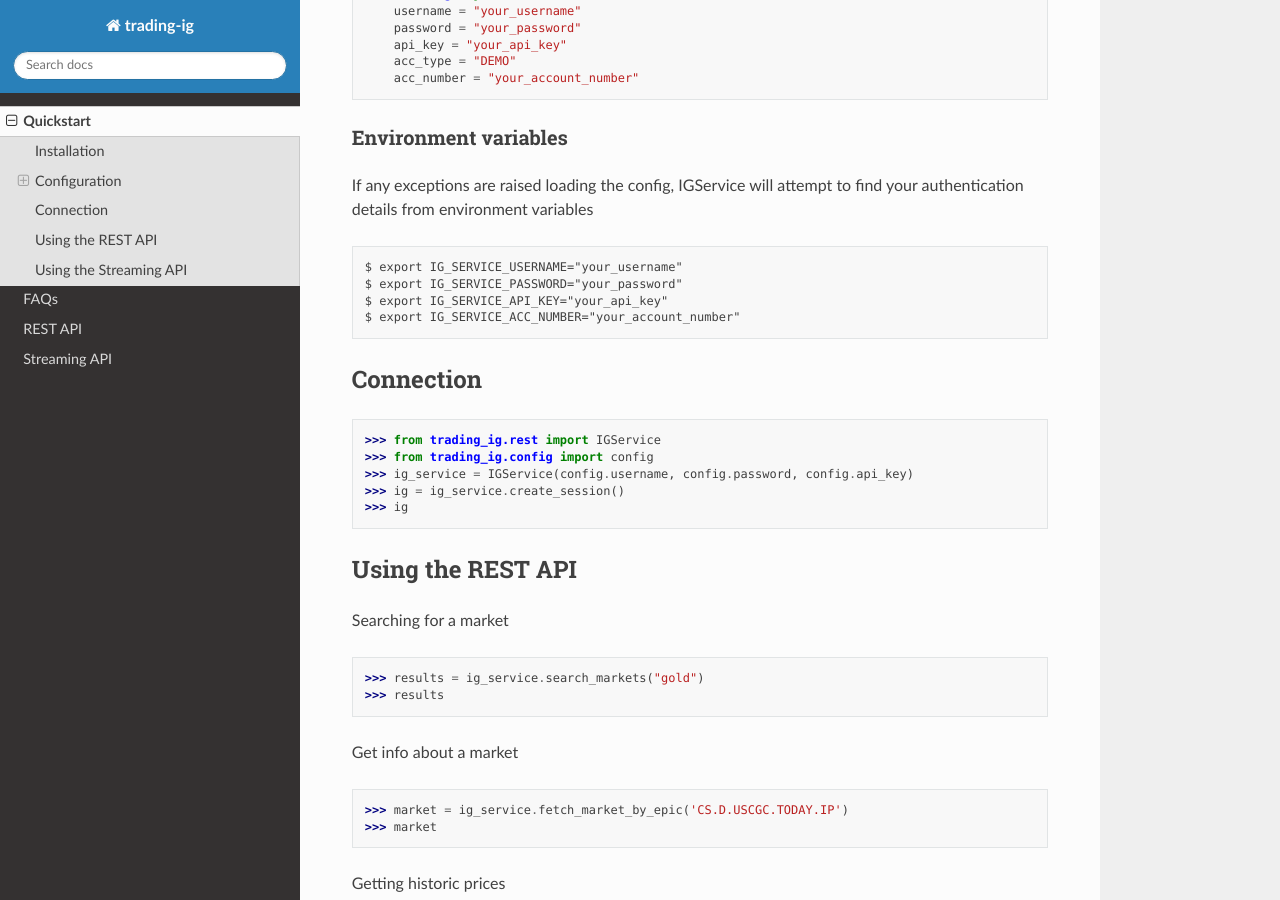
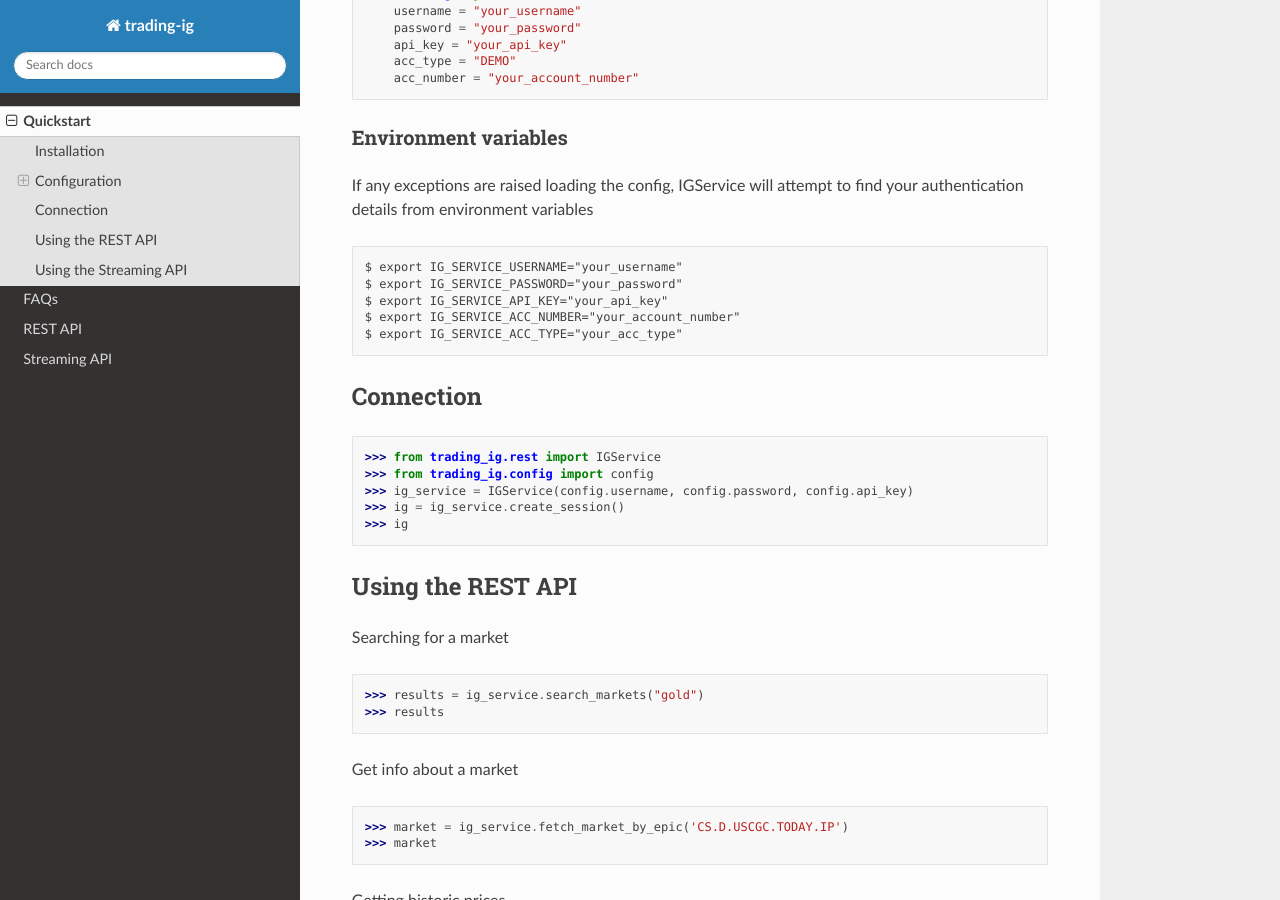
Before and after one commit to ig-python/trading-ig, a Sphinx documentation site: the page built from docs/source/quickstart.rst, in a window 1280 px wide and 900 px high, scrolled down 1193 px. Built offline with Sphinx 7.4.7 and the Read the Docs theme 2.0.0, drawn with Linux system fonts in a browser that asks for light colours.

Commit message:
Update quickstart.rst
Add missing environment variable IG_SERVICE_ACC_TYPE

```diff
--- a/docs/source/quickstart.rst
+++ b/docs/source/quickstart.rst
@@ -62,6 +62,7 @@ environment variables
     $ export IG_SERVICE_PASSWORD="your_password"
     $ export IG_SERVICE_API_KEY="your_api_key"
     $ export IG_SERVICE_ACC_NUMBER="your_account_number"
+    $ export IG_SERVICE_ACC_TYPE="your_acc_type"
 
 
 Connection
```
